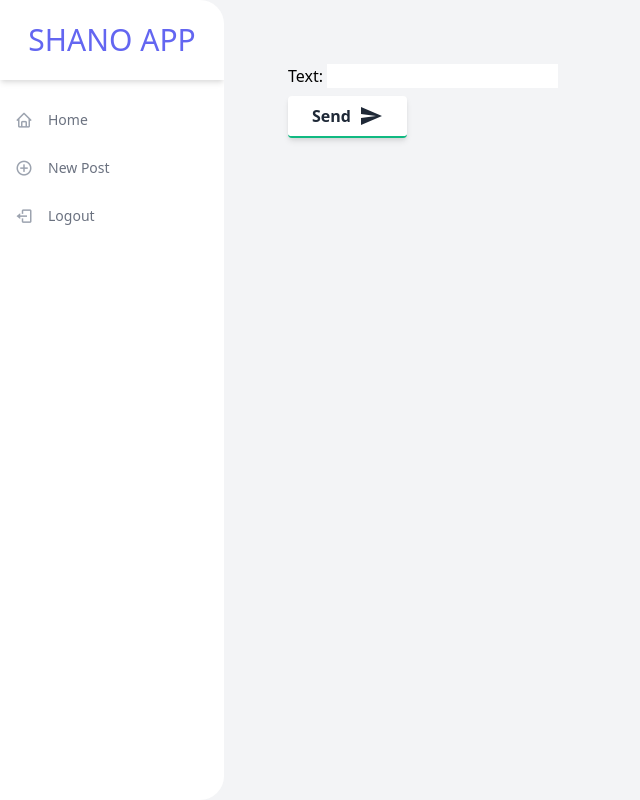
After one commit to nikolaev855/django_app, a Django app: page /new/ in a window 1280 px wide. The commit adds this page. Shown: the whole page, without its empty margins (0-640 px from the left). Run offline with Django 4.2, Linux system fonts and the light colour scheme; a user stored in the database is signed in; tables that the repository leaves empty hold one stand-in row (values such as "Sample post"); some libraries are stand-ins or nearby versions.

Commit message:
Adding functionalities

```diff
--- a/feed/models.py
+++ b/feed/models.py
@@ -1,8 +1,12 @@
+from django.contrib.auth.models import User
 from django.db import models
 
 class Post(models.Model):
     text = models.CharField(max_length=240)
     date = models.DateTimeField(auto_now=True)
-
+    author = models.ForeignKey(
+        User,
+        on_delete=models.CASCADE,
+    )
     def __str__(self):
         return self.text[0:100]
--- /dev/null
+++ b/feed/templates/feed/create.html
@@ -0,0 +1,19 @@
+{% extends "base.html" %}
+
+{% block title %}Create a new post{% endblock title %}
+
+
+{% block body %}
+<form method="POST" action=".">
+{%csrf_token%}
+    {{form.as_p}}
+    <div>
+        <button class="bg-white text-gray-800 font-bold rounded border-b-2 border-green-500 hover:border-green-600 hover:bg-green-500 hover:text-white shadow-md my-2 py-2 px-6 inline-flex items-center" type="submit">
+        <span class="mr-2">Send</span>
+        <svg xmlns="http://www.w3.org/2000/svg" width="24" height="24" viewBox="0 0 24 24">
+        <path fill="currentcolor" d="M2.01 21L23 12 2.01 3 2 10l15 2-15 2z"></path>
+        </svg>
+        </button>
+    </div>
+</form>
+{% endblock body %}
--- a/feed/urls.py
+++ b/feed/urls.py
@@ -4,5 +4,7 @@ from . import views
 app_name = 'feed'
 
 urlpatterns = [
-    path("", views.HomePage.as_view(), name="index")
+    path("", views.HomePage.as_view(), name="index"),
+    path("<int:pk>/", views.PostDetailView.as_view(), name="detail"),
+    path("new/", views.CreateNewPost.as_view(), name="new_post"),
 ]
--- a/feed/views.py
+++ b/feed/views.py
@@ -1,4 +1,6 @@
-from django.views.generic import ListView
+from django.views.generic import ListView, DetailView
+from django.views.generic.edit import CreateView
+from django.contrib.auth.mixins import LoginRequiredMixin
 from .models import Post
 
 class HomePage(ListView):
@@ -7,3 +9,18 @@ class HomePage(ListView):
     model = Post
     context_object_name = 'posts'
     queryset = Post.objects.all().order_by('-id')[0:30]
+
+class PostDetailView(DetailView):
+    https_method_names = ["get"]
+    template_name = "feed/detail.html"
+    model = Post
+    context_object_name = "post"
+
+class CreateNewPost(LoginRequiredMixin, CreateView):
+    model = Post
+    template_name = "feed/create.html"
+    fields = ['text']
+
+    def form_valid(self, form):
+        obj = form.save(commit=False())
+        return super().form_valid(form)
--- a/til/settings.py
+++ b/til/settings.py
@@ -127,7 +127,7 @@ STATIC_URL = 'static/'
 DEFAULT_AUTO_FIELD = 'django.db.models.BigAutoField'
 
 SITE_ID = 1
-LOGIN_URL = '/loign/'
+LOGIN_URL = '/login/'
 LOGIN_REDIRECT_URL = '/'
 ACCOUNT_AUTHENTICATION_METHOD = 'email'
 ACCOUNT_CONFIRM_EMAIL_ON_GET = True
--- a/til/templates/base.html
+++ b/til/templates/base.html
@@ -13,16 +13,22 @@
 <div class="min-h-screen flex flex-row bg-gray-100">
   <div class="flex flex-col w-56 bg-white rounded-r-3xl overflow-hidden">
     <div class="flex items-center justify-center h-20 shadow-md">
-      <h1 class="text-3xl uppercase text-indigo-500">goni.me</h1>
+      <h1 class="text-3xl uppercase text-indigo-500">Shano App</h1>
     </div>
     <ul class="flex flex-col py-4">
       <li>
-        <a href="#" class="flex flex-row items-center h-12 transform hover:translate-x-2 transition-transform ease-in duration-200 text-gray-500 hover:text-gray-800">
+        <a href="/" class="flex flex-row items-center h-12 transform hover:translate-x-2 transition-transform ease-in duration-200 text-gray-500 hover:text-gray-800">
           <span class="inline-flex items-center justify-center h-12 w-12 text-lg text-gray-400"><i class="bx bx-home"></i></span>
           <span class="text-sm font-medium">Home</span>
         </a>
       </li>
       {%if request.user.is_authenticated%}
+      <li>
+        <a href="{% url 'feed:new_post' %}" class="flex flex-row items-center h-12 transform hover:translate-x-2 transition-transform ease-in duration-200 text-gray-500 hover:text-gray-800">
+          <span class="inline-flex items-center justify-center h-12 w-12 text-lg text-gray-400"><i class='bx bx-plus-circle'></i></span>
+          <span class="text-sm font-medium">New Post</span>
+        </a>
+      </li>
       <li>
         <a href="{% url 'account_logout' %}" class="flex flex-row items-center h-12 transform hover:translate-x-2 transition-transform ease-in duration-200 text-gray-500 hover:text-gray-800">
           <span class="inline-flex items-center justify-center h-12 w-12 text-lg text-gray-400"><i class="bx bx-log-out"></i></span>
```
Also changed, not shown: feed/templates/feed/detail.html (added, +10 -0 lines), feed/templates/feed/homepage.html (+5 -22 lines), til/templates/includes/post.html (added, +28 -0 lines), feed/migrations/0003_post_author.py (added).
